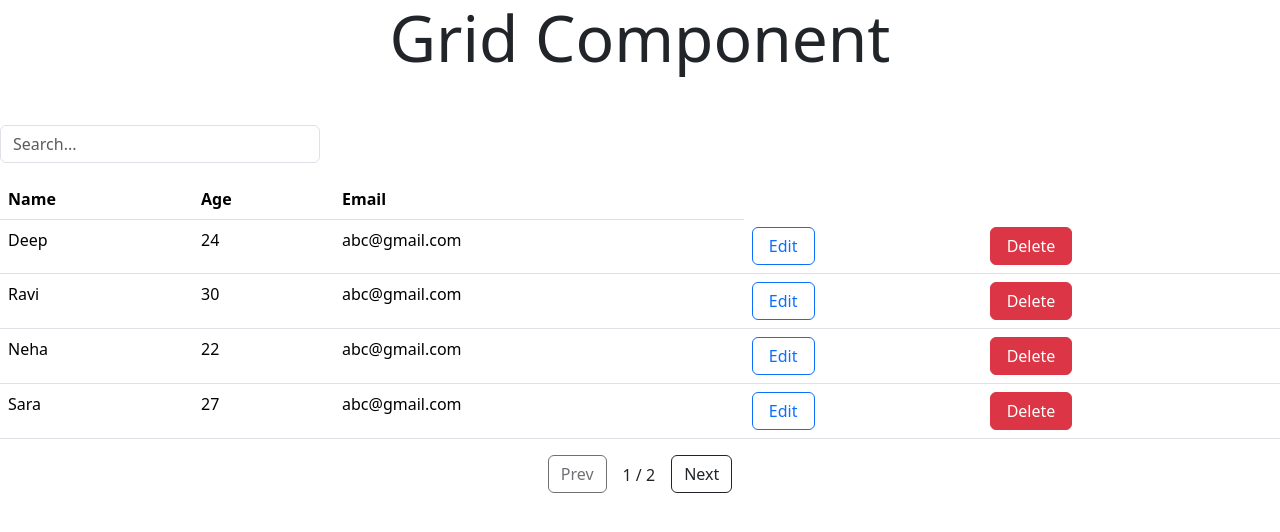
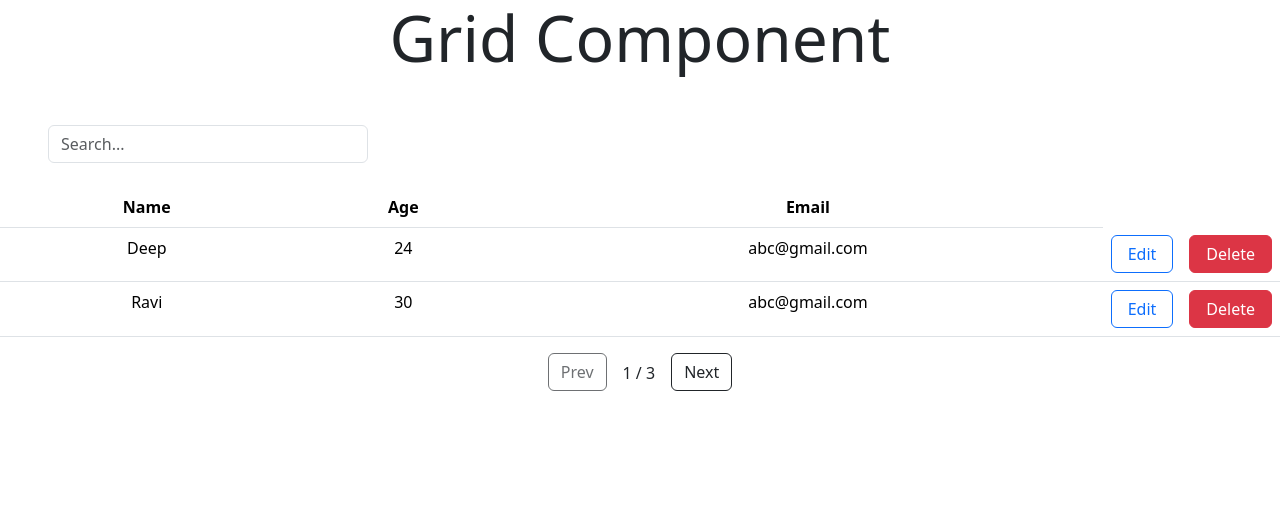
Before and after one commit to deepthakkardash/Grid-Component, a React (Vite) app: page / in a window 1280 px wide. Shown: the top 532 px of the page. Built offline with nearby package versions, Linux system fonts and the light colour scheme.

Commit message:
Added the customize sort with customize width

```diff
--- a/src/App.jsx
+++ b/src/App.jsx
@@ -7,9 +7,9 @@ import TableUse from './Component/TableUse';
 function App() {
 
   const columns = [
-  { field: "name", headerName: "Name", width: 200 , isSort: true, color: "red"},
-  { field: "age", headerName: "Age", width: 100, isSort:true},
-  { field: "email", headerName: "Email", width:300}
+  { field: "name", headerName: "Name", width: 400 , isSort: true},
+  { field: "age", headerName: "Age", width: 300, isSort:true},
+  { field: "email", headerName: "Email", width:800}
   // { field: "email", headerName: "Email", width:300}
 ];
 
@@ -19,66 +19,8 @@ const data = [
   { name: "Neha", "age": 22 , email: "abc@gmail.com"},
   { name: "Sara", "age": 27 , email: "abc@gmail.com"},
   { name: "Amit", "age": 40 , email: "abc@gmail.com"},
-  {name : "payal", age:22, email:"payal@gmail.com"}
+  { name : "payal", "age":22, email:"payal@gmail.com"}
 ];
-
-  // const [sortConfig, setSortConfig] = useState(null);
-  // const [page, setPage] = useState(1);
-  // const [search, setSearch] = useState("");
-
-
-
-// Filtering
-  // const filteredData = useMemo(() => {
-  //   if (!filterable || search.trim() === "") return data;
-  //   return data.filter((row) =>
-  //     Object.values(row)
-  //       .join(" ")
-  //       .toLowerCase()
-  //       .includes(search.toLowerCase())
-  //   );
-  // }, [data, search, filterable]);
-
-  // // Sorting
-  // const sortedData = useMemo(() => {
-  //   if (!sortConfig) return filteredData;
-
-  //   return [...filteredData].sort((a, b) => {
-  //     const field = sortConfig.field;
-
-  //     if (a[field] < b[field]) return sortConfig.direction === "asc" ? -1 : 1;
-  //     if (a[field] > b[field]) return sortConfig.direction === "asc" ? 1 : -1;
-  //     return 0;
-  //   });
-  // }, [filteredData, sortConfig]);
-
-  // // Pagination
-  // const paginatedData = useMemo(() => {
-  //   const start = (page - 1) * pageSize;
-  //   return sortedData.slice(start, start + pageSize);
-  // }, [sortedData, page, pageSize]);
-
-  // const totalPages = Math.ceil(sortedData.length / pageSize);
-
-  // const handleSort = (field) => {
-  //   if (!sortable) return;
-
-  //   setSortConfig((prev) => {
-  //     if (prev?.field === field) {
-  //       return {
-  //         field,
-  //         direction: prev.direction === "asc" ? "desc" : "asc",
-  //       };
-  //     }
-  //     return { field, direction: "asc" };
-  //   });
-  // };
-
-  // const handleData=(sortc, pa, se)=>{
-  //   setSortConfig(sortc);
-  //   setPage(pa);
-  //   setSearch(se);
-  // }
 
 
 
@@ -89,7 +31,7 @@ const data = [
         <TableUse
           columns={columns}
           data={data}
-          pageSize={4}
+          pageSize={2}
           sortable={true}
           filterable={true}
           // onRowClick={(row) => alert(JSON.stringify(row))}
--- a/src/DataGrid.jsx
+++ b/src/DataGrid.jsx
@@ -21,10 +21,10 @@ export default function DataGrid({
 
       <input
         type="text"
-        className="form-control w-25 mb-3"
+        className="form-control w-25 mb-4 ms-5"
         placeholder="Search..."
         value={search}
-        onChange={(e) => onSearchChange(e.target.value)}
+        onChange={(e) => {onSearchChange(e.target.value); onPageChange(1); }}
       />
       )}
 
@@ -33,20 +33,19 @@ export default function DataGrid({
       {/* TABLE */}
 
 
-      <table className="table">
+      <table className="table text-center mx-auto">
         <thead>
           <tr>
             {columns.map((col) => (
               <th
                 key={col.field}
-                style={{ cursor: "pointer" }}
+                style={{ cursor: "pointer", width:col.width }}
 
-                // {so}
-                onClick={() => onSortChange(col.field)}
+                onClick={() => col.isSort && onSortChange(col.field)}
               >
                 {col.headerName}
 
-                {sortConfig?.field === col.field && sortable &&
+                {sortConfig?.field === col.field && sortable && col.isSort &&
                   (sortConfig.direction === "asc" ? " ↑" : " ↓")}
               </th>
             ))}
```
